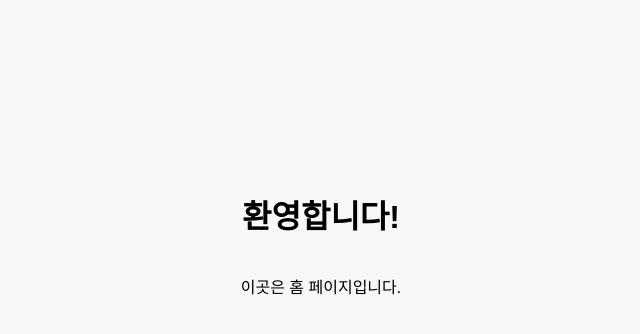
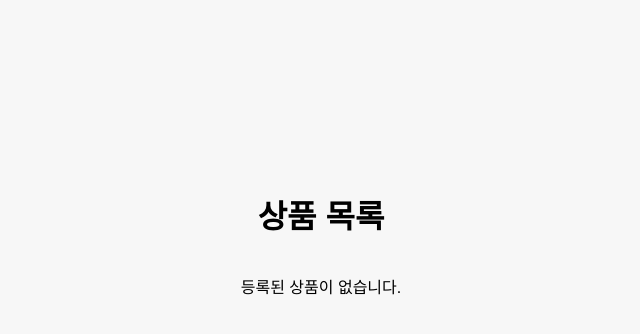
Before and after one commit to Python-Backend-Team1/Kurly-Clone, a Django app: page / in a window 1280 px wide. Shown: the part 158-492 px from the top of the page, without its empty margins (319-959 px from the left). Run offline with Django 5.2, Linux system fonts and the light colour scheme.

Commit message:
product update

```diff
--- a/kurlyclone/settings.py
+++ b/kurlyclone/settings.py
@@ -57,7 +57,7 @@
 TEMPLATES = [
     {
         'BACKEND': 'django.template.backends.django.DjangoTemplates',
-        'DIRS': [BASE_DIR / 'templates'],
+        'DIRS': [os.path.join(BASE_DIR, 'templates')],
         'APP_DIRS': True,
         'OPTIONS': {
             'context_processors': [
@@ -110,7 +110,7 @@
 
 # Media files (Uploaded by users)
 MEDIA_URL = '/media/'
-MEDIA_ROOT = BASE_DIR / 'media'
+MEDIA_ROOT = os.path.join(BASE_DIR, 'media')
 
 # Default primary key field type
 DEFAULT_AUTO_FIELD = 'django.db.models.BigAutoField'
--- a/kurlyclone/urls.py
+++ b/kurlyclone/urls.py
@@ -13,7 +13,7 @@
     path('order/', include('order.urls')),
     path('cart/', include('cart.urls')),
     path('', home_view, name='home'), #기본 주소
-]
+] + static(settings.MEDIA_URL, document_root=settings.MEDIA_ROOT)
 
 if settings.DEBUG:
     urlpatterns +=static(settings.MEDIA_URL, document_root=settings.MEDIA_ROOT)
--- a/product/urls.py
+++ b/product/urls.py
@@ -1,5 +1,7 @@
 from django.urls import path
 from product import views
+from django.conf import settings
+from django.conf.urls.static import static
 
 app_name = 'product'
 
@@ -7,4 +9,4 @@
     path('', views.product_list, name='product_list'),
     path('categories/<int:category_id>/products', views.product_list, name='product_list_by_category'),
     path('product/<int:product_id>/', views.product_detail, name='product_detail'),
-]
+] + static(settings.MEDIA_URL, document_root=settings.MEDIA_ROOT)
--- a/product/views.py
+++ b/product/views.py
@@ -30,3 +30,7 @@
     }
 
     return render(request, 'product/detail.html', context)
+
+def home(request):
+    products = Product.objects.all()  # 모든 상품을 가져옴
+    return render(request, 'home.html', {'products': products})
--- /dev/null
+++ b/templates/base.html
@@ -0,0 +1,41 @@
+<!DOCTYPE html>
+<html lang="ko">
+<head>
+    <meta charset="UTF-8">
+    <meta name="viewport" content="width=device-width, initial-scale=1.0">
+    <title>{% block title %}사이트 제목{% endblock %}</title>
+    {% load static %}
+    <link rel="stylesheet" href="{% static 'css/styles.css' %}">
+</head>
+<body>
+    <!-- 오른쪽 상단에 로그인 및 회원가입 또는 사용자 이름 버튼 추가 -->
+    <div class="top-right-buttons">
+        {% if user.is_authenticated %}
+            <div class="dropdown">
+                <button class="dropbtn">{{ user.username }} 님 ▼</button>
+                <div class="dropdown-content">
+                    <form method="GET" action="{% url 'mypage' %}" style="display:inline;">
+                        <button type="submit" style="background:none; border:none; color:blue; cursor:pointer;">마이페이지</button>
+                    </form>
+                    <form method="POST" action="{% url 'logout' %}" style="display:inline;">
+                        {% csrf_token %}
+                        <button type="submit" style="background:none; border:none; color:blue; cursor:pointer;">로그아웃</button>
+                    </form>
+                </div>
+            </div>
+        {% else %}
+            <a href="{% url 'login' %}">
+                <button>로그인</button>
+            </a>
+            <a href="{% url 'signup' %}">
+                <button>회원가입</button>
+            </a>
+        {% endif %}
+    </div>
+
+    <!-- 메인 콘텐츠 -->
+    {% block content %}
+    {% endblock %}
+
+</body>
+</html>
--- a/templates/home.html
+++ b/templates/home.html
@@ -1,38 +1,19 @@
-<!DOCTYPE html>
-<html lang="en">
-<head>
-    <meta charset="UTF-8">
-    <title>Home Page</title>
-    {% load static %}
-    <link rel="stylesheet" href="{% static 'css/styles.css' %}">
-</head>
-<body>
-    <!-- 오른쪽 상단에 로그인 및 회원가입 또는 사용자 이름 버튼 추가 -->
-    <div class="top-right-buttons">
-        {% if user.is_authenticated %}
-            <div class="dropdown">
-                <button class="dropbtn">{{ user.username }} 님 ▼</button>
-                <div class="dropdown-content">
-                    <form method="GET" action="{% url 'mypage' %}" style="display:inline;">
-                        <button type="submit" style="background:none; border:none; color:blue; cursor:pointer;">마이페이지</button>
-                    </form>
-                    <form method="POST" action="{% url 'logout' %}" style="display:inline;">
-                        {% csrf_token %}
-                        <button type="submit" style="background:none; border:none; color:blue; cursor:pointer;">로그아웃</button>
-                    </form>
-                </div>
+{% extends 'base.html' %}
+
+{% block title %}홈 페이지{% endblock %}
+
+{% block content %}
+    <h1>상품 목록</h1>
+    <div class="product-list">
+        {% for product in products %}
+            <div class="product-item">
+                <img src="{{ product.image.url }}" alt="{{ product.name }}" style="width: 200px; height: 200px;">
+                <h2>{{ product.name }}</h2>
+                <p>{{ product.description }}</p>
+                <p>가격: {{ product.price }} 원</p>
             </div>
-        {% else %}
-            <a href="{% url 'login' %}">
-                <button>로그인</button>
-            </a>
-            <a href="{% url 'signup' %}">
-                <button>회원가입</button>
-            </a>
-        {% endif %}
+        {% empty %}
+            <p>등록된 상품이 없습니다.</p>
+        {% endfor %}
     </div>
-
-    <h1>환영합니다!</h1>
-    <p>이곳은 홈 페이지입니다.</p>
-</body>
-</html>
+{% endblock %}
--- a/users/views.py
+++ b/users/views.py
@@ -13,6 +13,7 @@
 from django.contrib.auth import get_user_model                  #아이디찾기 오류
 from django.contrib.auth.decorators import login_required
 from django.contrib import messages
+from product.models import Product
 
 
 
@@ -114,3 +115,7 @@
     form_class = CustomPasswordResetForm
     template_name = 'users/password_reset_form.html'  # 템플릿 파일 경로
     success_url = '/password_reset/done/'  # 성공 시 리다이렉트될 URL
+
+def product_list(request):
+    products = Product.objects.all()  # 상품 리스트 조회
+    return render(request, 'your_template.html', {'products': products})
```
Also changed, not shown: media/KakaoTalk_20240222_132025803.jpg (added).
